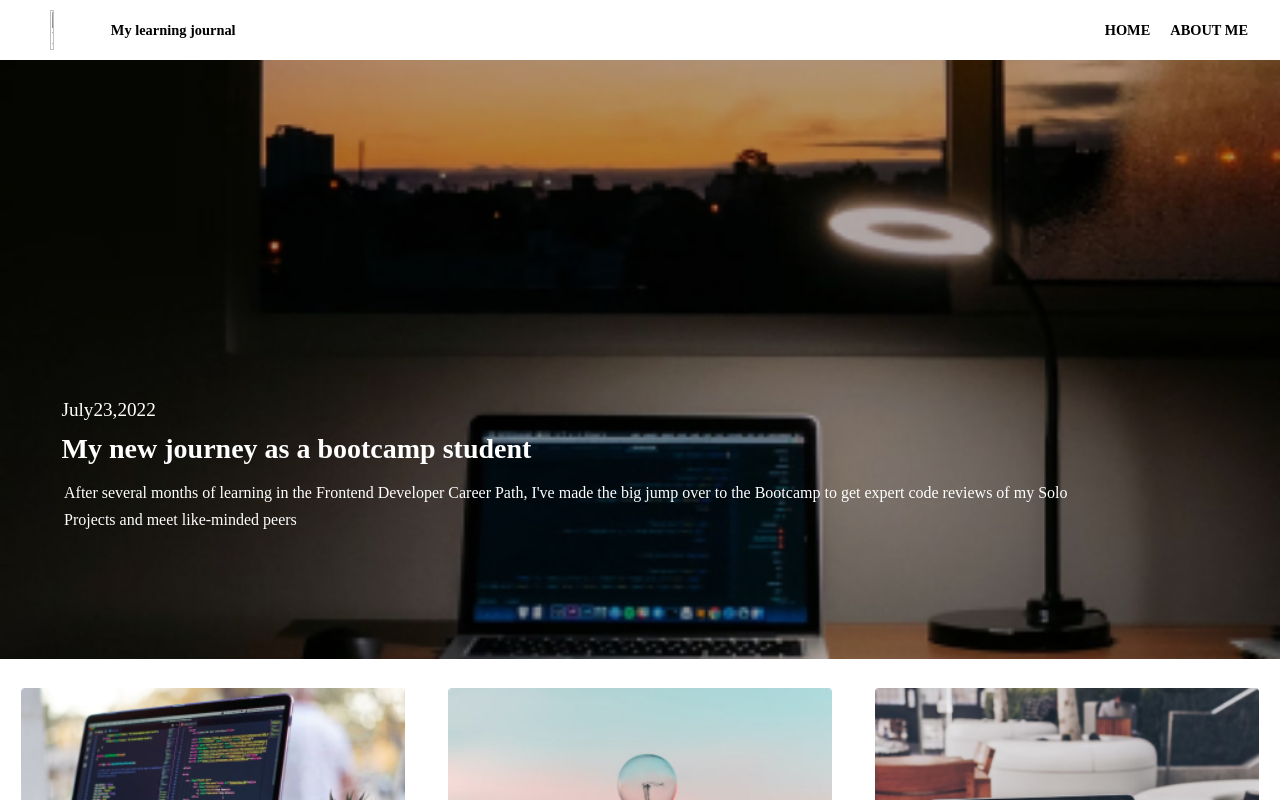
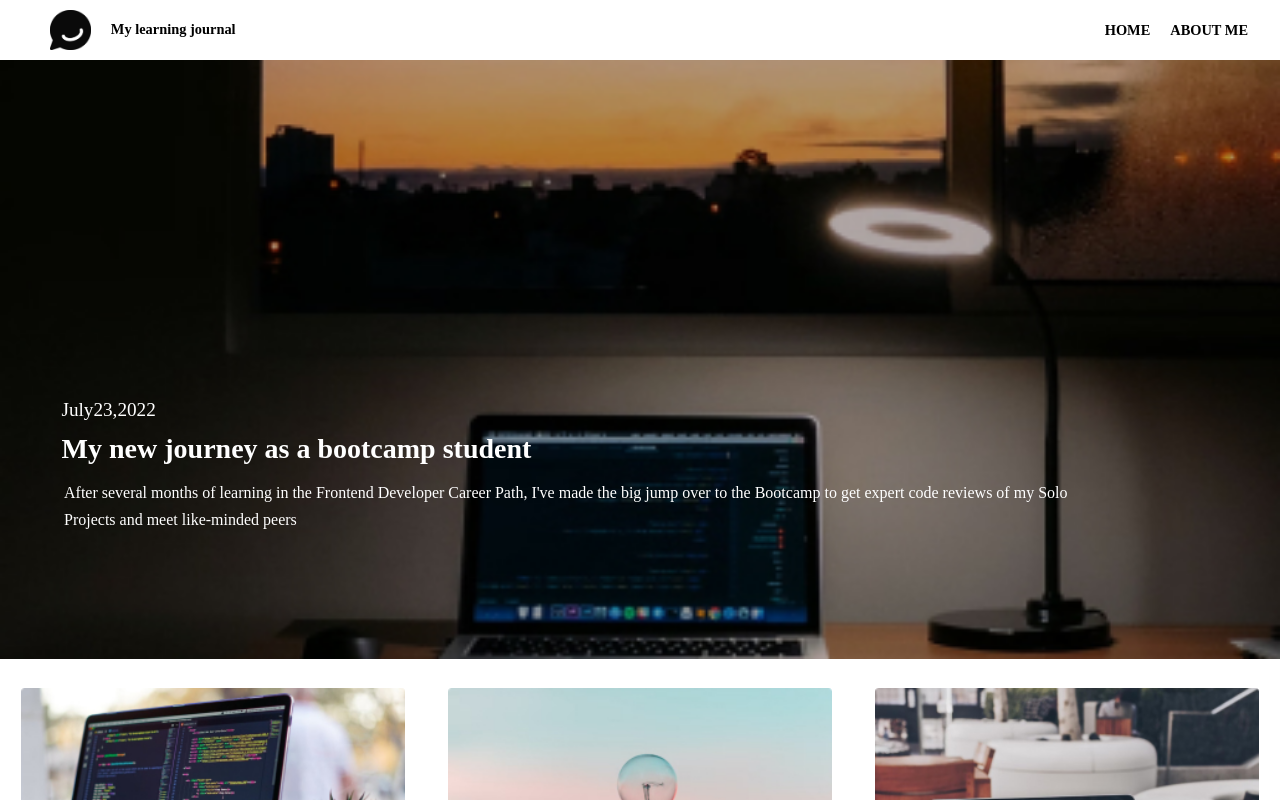
Before and after one commit to daniellamberti/My-Learning-Journal-Solo-Project, a plain HTML site: page index.html in a window 1280 px wide. Shown: the top 800 px of the page. Drawn offline with Linux system fonts and the light colour scheme; the site is published under a folder, as on GitHub Pages, so addresses that start at the root find nothing.

Commit message:
index modification

```diff
--- a/index.html
+++ b/index.html
@@ -16,7 +16,7 @@
     <body>
         <header id="start">
             <div id="head-1">
-                <img src="/images/logo.jpg" id="logo-img" alt="page log"><span><a
+                <img src="./images/logo.jpg" id="logo-img" alt="page log"><span><a
                         href="./pages/my_learning_journal.html">My learning journal</a></span>
             </div>
             <div id="head-2">
```
